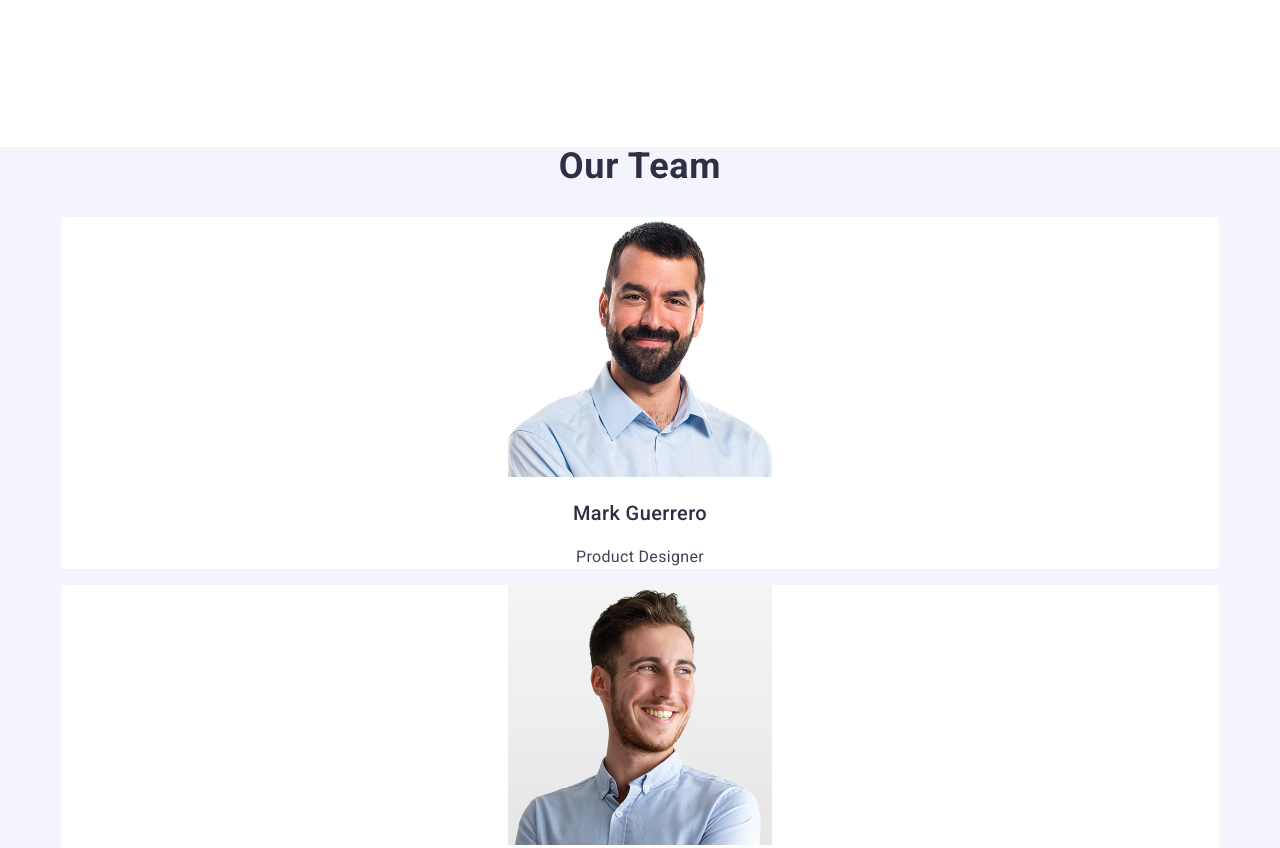
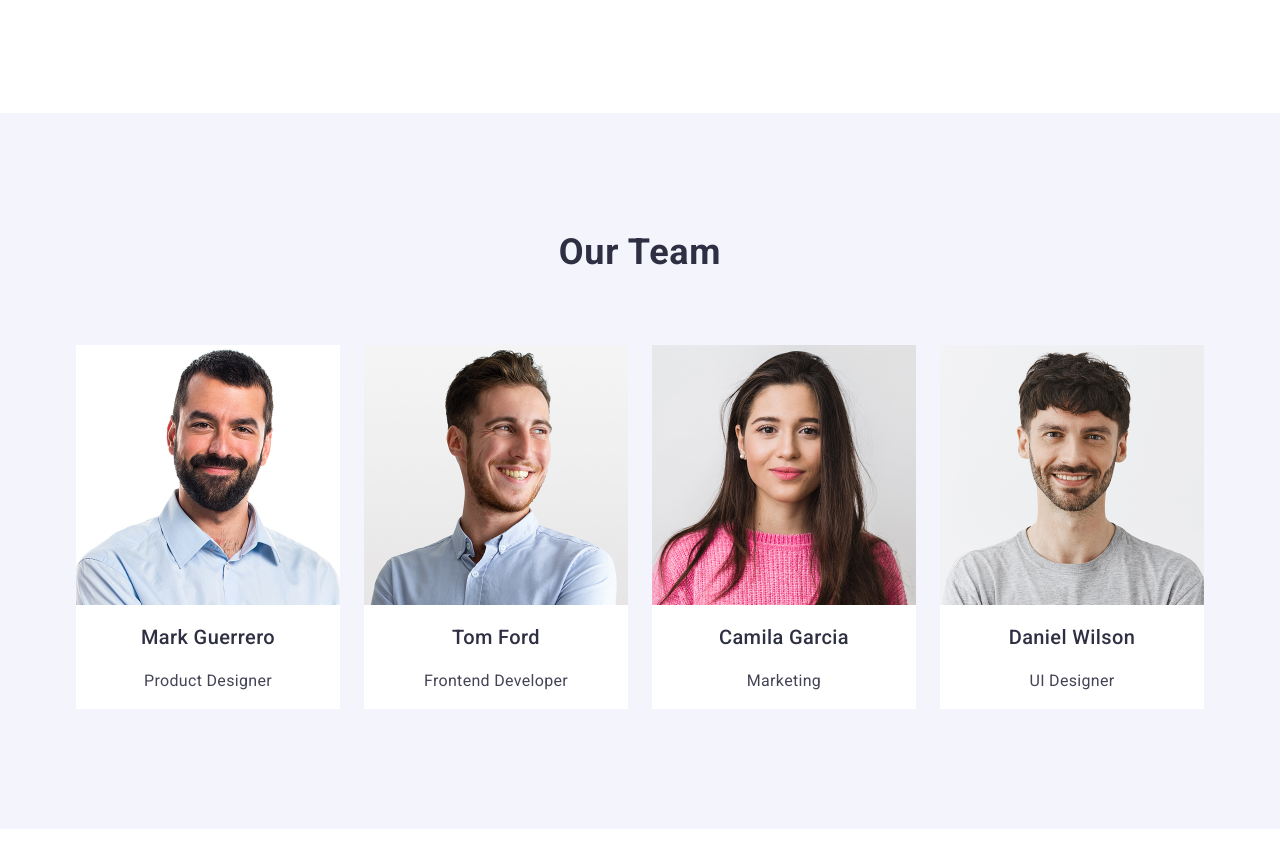
Before and after one commit to bolshunovaolena8/goit-markup-hw-03, a plain HTML site: page index.html in a window 1280 px wide. Shown: the part 906-1754 px from the top of the page. Drawn offline with nearby package versions, Linux system fonts and the light colour scheme.

Commit message:
team section

```diff
--- a/css/features.css
+++ b/css/features.css
@@ -6,7 +6,7 @@
   gap: 24px;
 }
 .features-item {
-  width: 264px;
+  /* width: 264px; */
   width: calc((100% - 72px) / 4);
 }
 /* .features-item:not(:last-child) {
--- a/css/hero.css
+++ b/css/hero.css
@@ -24,6 +24,7 @@
   display: block;
   margin: 0 auto;
   width: 169px;
+  border: none;
   border-radius: 4px;
   padding: 16px;
 }
--- a/css/team.css
+++ b/css/team.css
@@ -1,10 +1,10 @@
 .team {
   background-color: #f4f4fd;
 }
-.team-item {
-  background-color: #ffffff;
-  text-align: center;
+.team-container {
+  padding: 120px 0;
 }
+
 .team-title {
   text-align: center;
   font-size: 36px;
@@ -12,6 +12,21 @@
   font-weight: 700;
   color: #2e2f42;
   letter-spacing: 0.02em;
+  margin: 0 0 72px;
+}
+.team-list {
+  display: flex;
+  gap: 24px;
+  margin: 0 15px;
+}
+.team-item {
+  background-color: #ffffff;
+  text-align: center;
+}
+.team-item img {
+  display: block;
+  width: calc((100%-7px) / 4);
+  height: auto;
 }
 .team-subtitle {
   color: #2e2f42;
--- a/index.html
+++ b/index.html
@@ -94,7 +94,7 @@
       </section>
 
       <section id="team" class="team">
-        <div class="container">
+        <div class="container team-container">
           <h2 class="team-title">Our Team</h2>
           <ul class="team-list">
             <li class="team-item">
```
